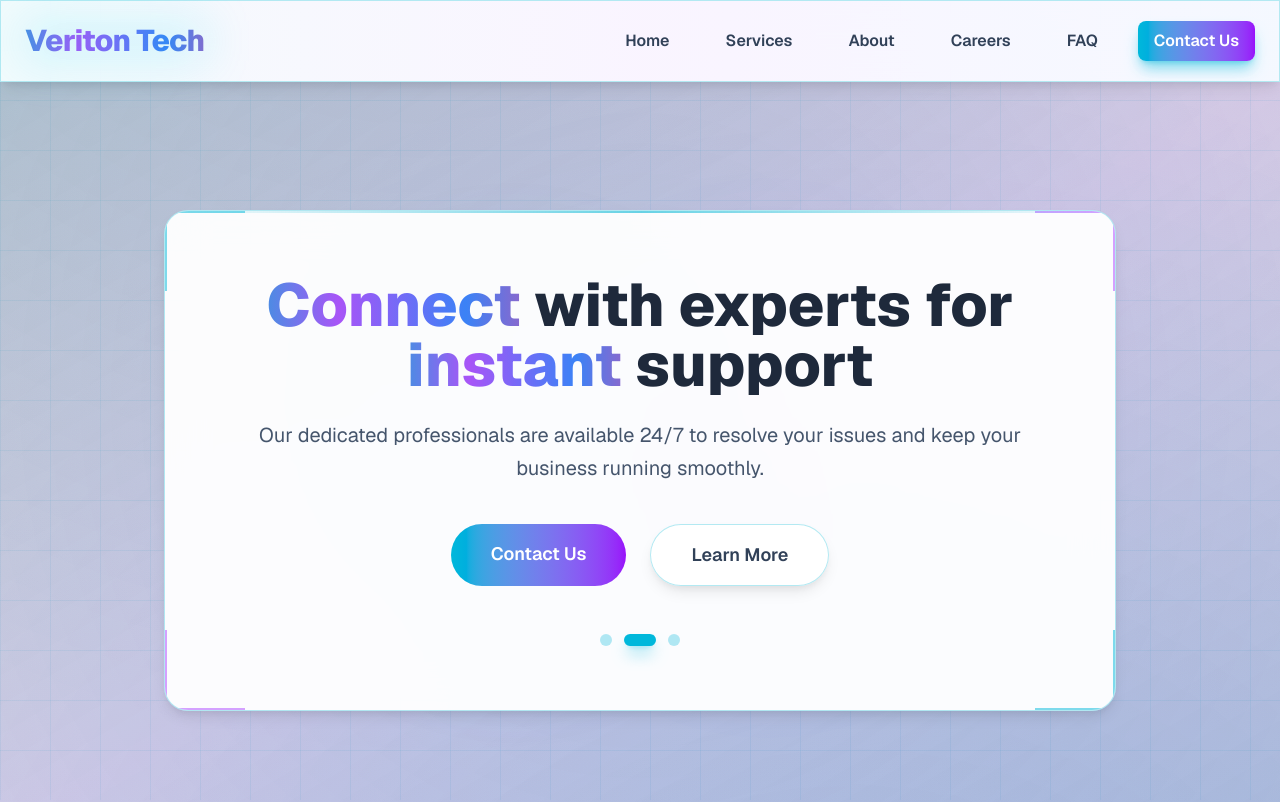
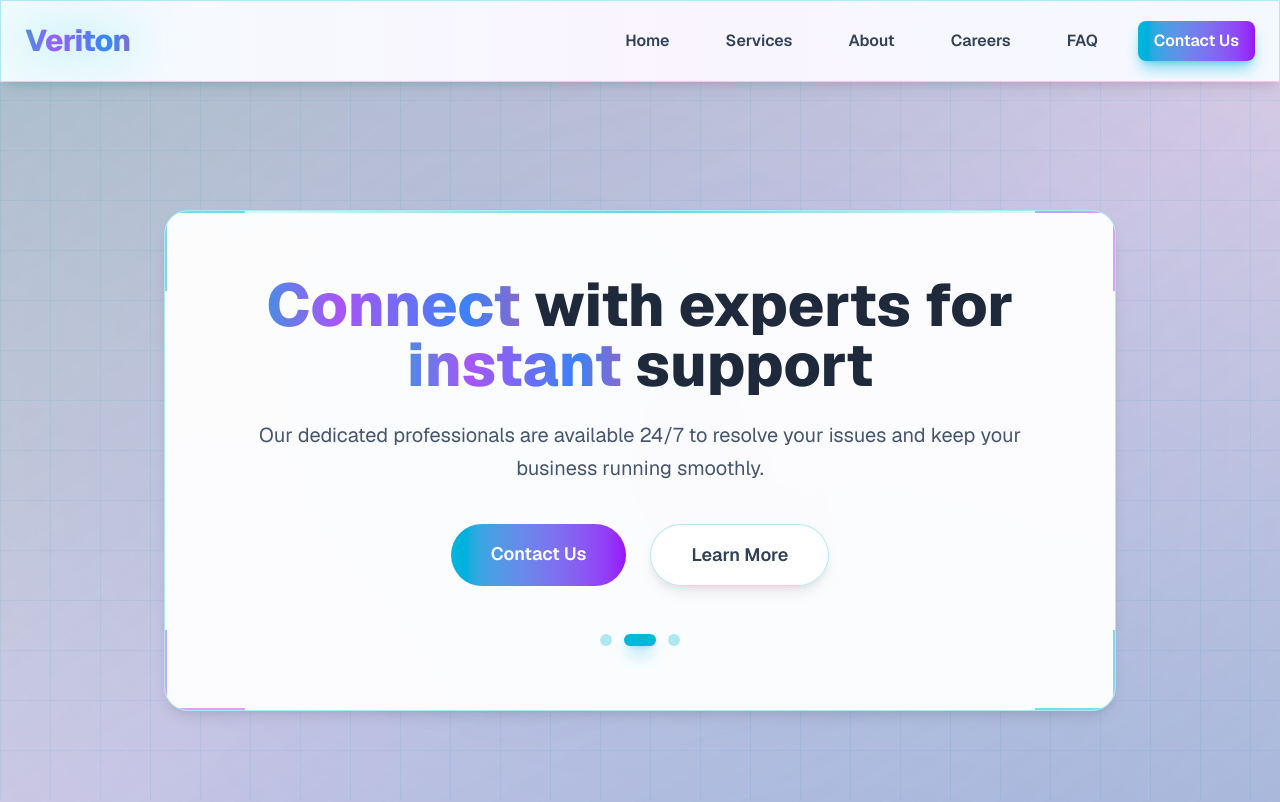
Before and after one commit to Veriton-Tech/Veriton-Tech-Site, a Next.js app: page / in a window 1280 px wide. Shown: the top 802 px of the page. Built offline with nearby package versions, Linux system fonts and the light colour scheme.

Commit message:
change veriton tech to veriton

```diff
--- a/src/app/Footer.tsx
+++ b/src/app/Footer.tsx
@@ -12,9 +12,9 @@ export default function Footer() {
       <div className="max-w-[1200px] mx-auto px-6 grid grid-cols-1 md:grid-cols-5 gap-8 relative z-10">
         {/* Logo, Description & Social Media */}
         <div className="flex flex-col items-start md:items-start">
-          <span className="text-3xl font-extrabold tracking-tight holographic-text mb-3">Veriton Tech</span>
+          <span className="text-3xl font-extrabold tracking-tight holographic-text mb-3">Veriton</span>
           <p className="text-sm text-slate-600 mb-6 max-w-xs leading-relaxed">
-            Android, Shopify, Web & Cloud Solutions for modern businesses. Empowering growth with reliable technology and expert support.
+            Veriton delivers Android, Shopify, web & cloud solutions for modern businesses. Empowering growth with reliable technology and expert support.
           </p>
           <div className="flex gap-3 mt-2">
             <a
@@ -35,7 +35,7 @@ export default function Footer() {
               href="https://www.linkedin.com/company/veriton-tech"
               target="_blank"
               rel="noreferrer noopener"
-              aria-label="Veriton Tech on LinkedIn"
+              aria-label="Veriton on LinkedIn"
               className="p-3 rounded-lg glassmorphism border border-cyan-500/30 text-cyan-300 hover:text-cyan-100 hover:border-cyan-500/60 transition-all hover:shadow-lg hover:shadow-cyan-500/30 group"
             >
               <FaLinkedinIn className="group-hover:scale-110 transition-transform" />
--- a/src/app/layout.tsx
+++ b/src/app/layout.tsx
@@ -15,17 +15,17 @@ const geistMono = Geist_Mono({
 });
 
 export const metadata: Metadata = {
-  title: "Veriton Tech — Android, Shopify, Web & Cloud Services",
-  description: "Veriton Tech provides expert Android, Shopify, web development, and cloud services for businesses and entrepreneurs.",
+  title: "Veriton — Expert Android, Shopify, Web & Cloud Development Services",
+  description: "Veriton provides expert Android, Shopify, web development, and cloud services for businesses and entrepreneurs. Leading tech solutions and development company.",
   metadataBase: new URL('https://atveriton.com'),
   alternates: {
     canonical: '/',
   },
   openGraph: {
-    title: "Veriton Tech — Android, Shopify, Web & Cloud Services",
-    description: "Veriton Tech provides expert Android, Shopify, web development, and cloud services for businesses and entrepreneurs.",
+    title: "Veriton — Expert Android, Shopify, Web & Cloud Development Services",
+    description: "Veriton provides expert Android, Shopify, web development, and cloud services for businesses and entrepreneurs. Leading tech solutions and development company.",
     url: 'https://atveriton.com',
-    siteName: 'Veriton Tech',
+    siteName: 'Veriton',
     locale: 'en_US',
     type: 'website',
   },
@@ -52,7 +52,7 @@ export default function RootLayout({ children }: Readonly<{ children: React.Reac
             <div className="flex items-center gap-3">
               <MobileMenu />
               <span className="text-3xl font-extrabold tracking-tight holographic-text relative">
-                Veriton Tech
+                Veriton
                 <span className="absolute -inset-1 bg-cyan-400/30 blur-xl opacity-50"></span>
               </span>
             </div>
--- a/src/app/page.tsx
+++ b/src/app/page.tsx
@@ -89,7 +89,7 @@ export default function Home() {
         <div className="absolute top-1/2 left-1/2 -translate-x-1/2 -translate-y-1/2 w-[800px] h-[800px] bg-cyan-500/5 rounded-full blur-3xl"></div>
 
         <div className="max-w-[1100px] mx-auto px-6 sm:px-8 relative z-10">
-          <SectionHeading title="How Veriton Tech works" />
+          <SectionHeading title="How Veriton works" />
           <div className="mt-16 grid grid-cols-1 md:grid-cols-3 gap-8">
             {[
               {
@@ -150,7 +150,7 @@ export default function Home() {
               Our Team
               <span className="absolute inset-0 blur-2xl bg-gradient-to-r from-cyan-500 via-purple-500 to-blue-500 opacity-20"></span>
             </h2>
-            <p className="text-base sm:text-lg text-slate-600 font-light">Meet the visionaries building the future at Veriton Tech</p>
+            <p className="text-base sm:text-lg text-slate-600 font-light">Meet the visionaries building the future at Veriton</p>
           </div>
 
           <div>
--- a/src/components/MobileMenu.tsx
+++ b/src/components/MobileMenu.tsx
@@ -85,7 +85,7 @@ export default function MobileMenu() {
         <aside className="absolute inset-0 glassmorphism p-6 z-[10000] border-r-2 border-cyan-500/30">
           <div className="max-w-[320px] h-full flex flex-col justify-start">
             <div className="flex items-center justify-between mb-8">
-              <div className="text-2xl font-extrabold holographic-text">Veriton Tech</div>
+              <div className="text-2xl font-extrabold holographic-text">Veriton</div>
               <button
                 onClick={() => setOpen(false)}
                 aria-label="Close menu"
```
